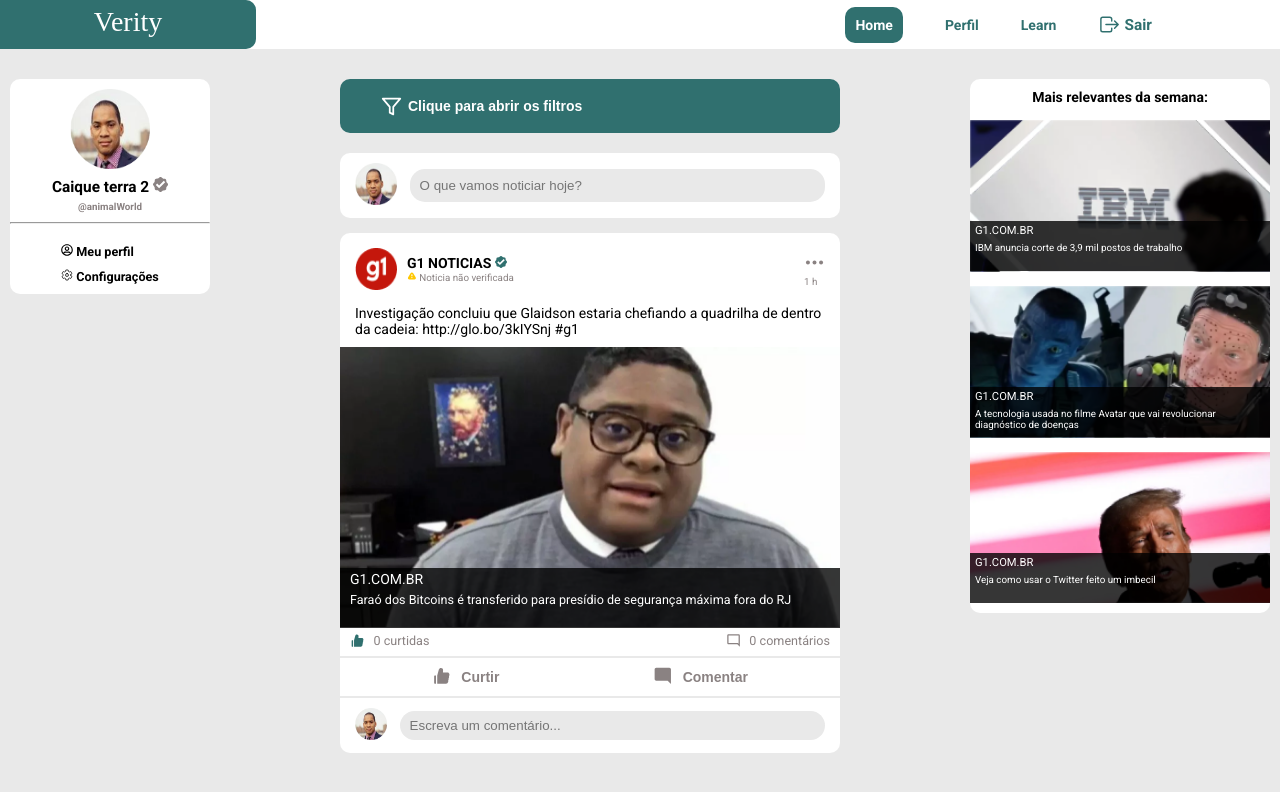
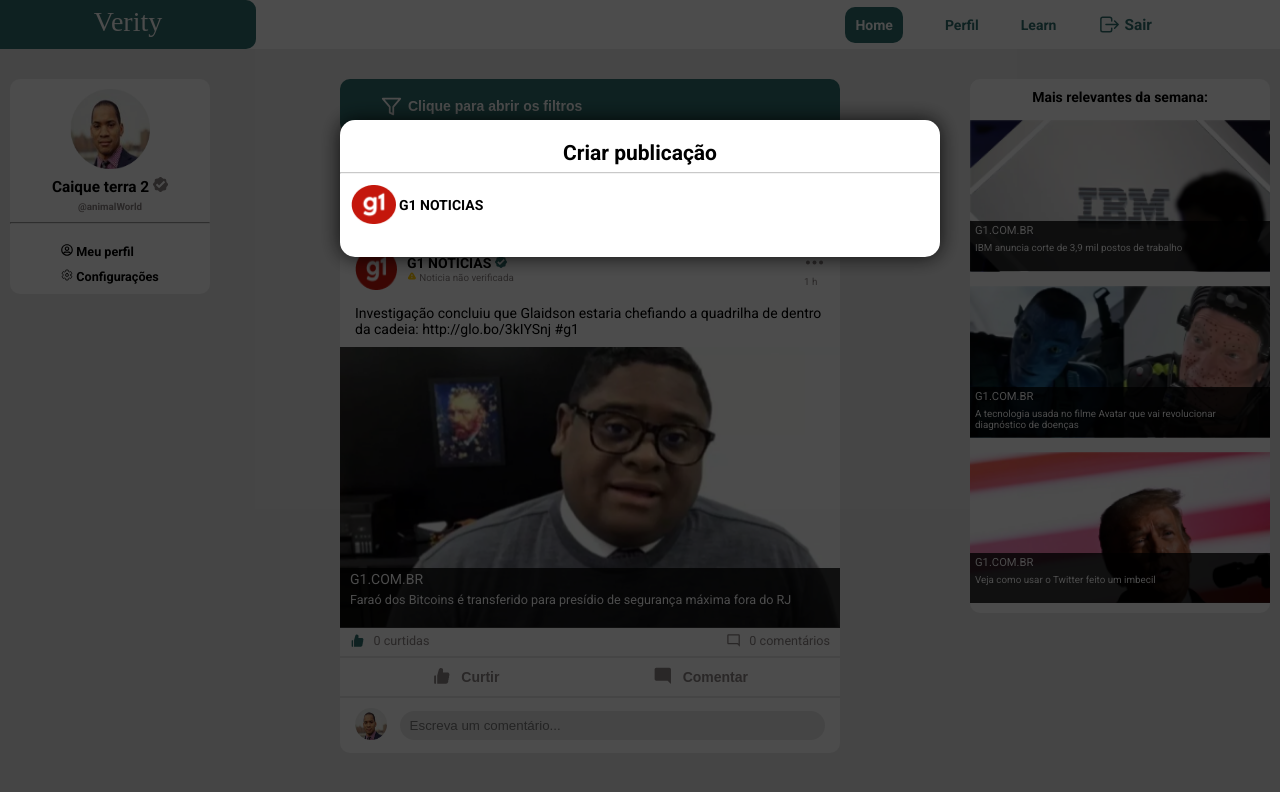
Before and after one commit to M-de-Mateus/verity, a React (Create React App) app: page / in a window 1280 px wide. Shown: the top 792 px of the page. Built offline with nearby package versions, Linux system fonts and the light colour scheme.

Commit message:
criando modal de postagem
Criação do modal responsável pela criação das postagens

```diff
--- /dev/null
+++ b/src/components/Modalpost/index.js
@@ -0,0 +1,19 @@
+import './modalpost.css';
+import userProfile from '../../assets/user-profile-image.png';
+
+export default function Modalpost(){
+    return(
+        <div className='modal-post'>
+            <div className='modal-post-container'>
+                <div className='modal-post-container-title'>
+                    <h2>Criar publicação</h2>
+                </div>
+                <hr/>
+                <div className='modal-post-container-user-info'>
+                    <img src={userProfile} alt='user image'/>
+                    <span><strong>G1 NOTICIAS</strong></span>
+                </div>
+            </div>
+        </div>
+    )
+}
--- /dev/null
+++ b/src/components/Modalpost/modalpost.css
@@ -0,0 +1,56 @@
+.modal-post{
+    position: fixed;
+    top: 0;
+    bottom: 0;
+    right: 0;
+    left: 0;
+    background-color: rgba(0, 0, 0, 0.7);
+    z-index: 99;
+}
+
+.modal-post .modal-post-container{
+    position: fixed;
+    max-width: 600px;
+    top: 15%;
+    left: 0;
+    right: 0;
+    margin: 0 auto;
+    padding: 1.5em 0;
+    background-color: #FFF;
+    box-shadow: 0 0 20px rgba(0, 0, 0, 0.8);
+}
+
+.modal-post-container{
+    display: flex;
+    flex-direction: column;
+    border-radius: 15px;
+}
+
+.modal-post-container-title{
+    display: flex;
+    justify-content: center;
+    align-items: center;
+    font-weight: bolder;
+}
+
+.modal-post-container hr{
+    border-color: rgba(233, 233, 233, 0.5);
+    margin-top: .5em;
+}
+
+.modal-post-container-user-info{
+    display: flex;
+    padding: .8em;
+    gap: .2em;
+}
+
+.modal-post-container-user-info img{
+
+    display: inline-block;
+}
+
+.modal-post-container-user-info span{
+
+    display: flex;
+    align-items: center;
+}
--- a/src/pages/Home/home.css
+++ b/src/pages/Home/home.css
@@ -308,7 +308,7 @@
 }
 
 .feed-buttons button:hover{
-    background-color: var(--color-grey);
+    background-color: rgba(233, 233, 233, 0.7)
 }
 
 .feed-comment-area{
--- a/src/pages/Home/index.js
+++ b/src/pages/Home/index.js
@@ -1,4 +1,5 @@
 import './home.css';
+import Modal from '../../components/Modalpost';
 import Header from '../../components/Header';
 import { IoSettingsOutline } from 'react-icons/io5';
 import { FaRegUserCircle } from 'react-icons/fa';
@@ -195,6 +196,7 @@
                     </div>
                 </div>
             </div>
+            <Modal/>
         </div>
     )
 }
```
